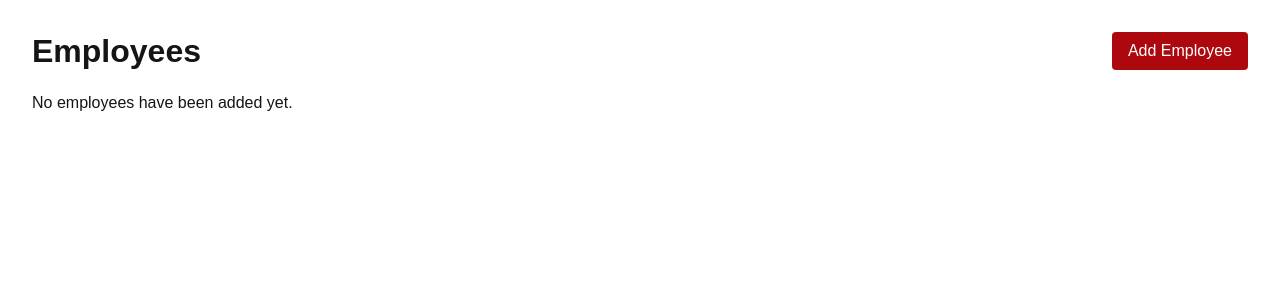
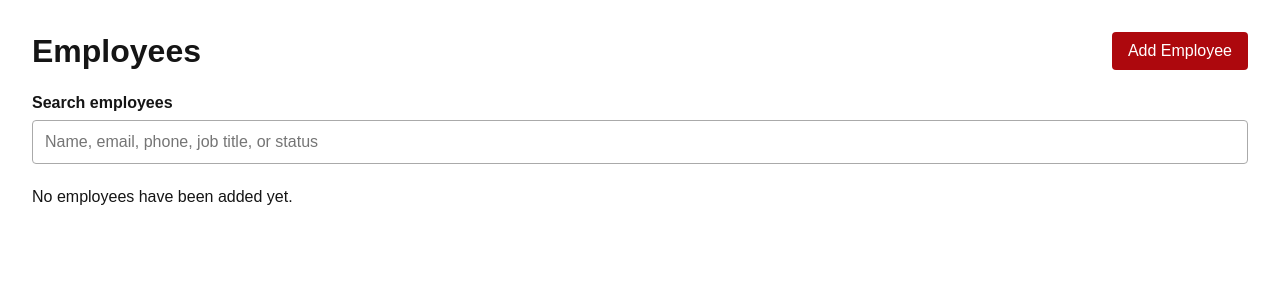
Before and after one commit to ryan4336/ToolTrack-WebApp, a Flask app: page /employees in a window 1280 px wide. Shown: the part 90-390 px from the top of the page. Run offline with Flask 3, Linux system fonts and the light colour scheme; data that the repository does not hold is empty; parts of the project's set-up code (start-up, migrations or seed data) failed here and were passed over.

Commit message:
added search bar + styling using CSS and functionality using JavaScript

```diff
--- /dev/null
+++ b/static/employees.js
@@ -0,0 +1,42 @@
+// search bar will search all fields (minus status and Admin) for any matching strings anywhere within those fields.
+// Search will happen on user input, but delay 300ms and reset on input so the browser is not acting on every single typed letter
+
+// Find the search field, employee rows, and empty-results message
+const searchInput = document.getElementById("employee-search");
+const employeeRows = document.querySelectorAll(".employee-row");
+const noResults = document.getElementById("no-search-results");
+
+//Search should happen after 300 milliseconds of no typing to reduce load on browser
+
+// make a timer so it can be reset when the user keeps typing
+let searchTimer;
+
+// Function that runs whenever the user types or clears the search field
+searchInput.addEventListener("input", function () {
+    // Reset the search timer since an action was performed
+    clearTimeout(searchTimer);
+
+    // Use setTimeout to set 300 ms as timeout, and function to run after timeout
+    searchTimer = setTimeout(function () {
+        const search = searchInput.value.trim().toLowerCase();
+        let visibleCount = 0;
+
+        employeeRows.forEach(function (row) {
+            // Search the employee's ID, name, email, phone, and job title
+            const employeeText = row.dataset.search.toLowerCase();
+            let matches = employeeText.includes(search);
+
+            // Hide rows that don't match
+            row.hidden = !matches;
+
+            if (matches) {
+                visibleCount++;
+            }
+        });
+
+        // Display the message when no employees match the search
+        if (noResults) {
+            noResults.hidden = visibleCount !== 0;
+        }
+    }, 300);
+});
--- a/static/style.css
+++ b/static/style.css
@@ -300,7 +300,8 @@ body {
 /* Give inputs, dropdowns, and text areas the same appearance */
 .form-group input,
 .form-group select,
-.form-group textarea {
+.form-group textarea,
+.search-controls input {
     width: 100%;
     padding: 12px;
     border: 1px solid #aaaaaa;
@@ -330,3 +331,34 @@ body {
 .form-error {
     color: var(--hulett-red);
 }
+
+/* ---------------- SHARED SEARCH --------------- */
+/* ---------------------------------------------- */
+/* ---------------------------------------------- */
+
+/* Separate the search area from the other page content */
+.search-form {
+    margin-bottom: 24px;
+}
+
+.search-form label {
+    display: block;
+    margin-bottom: 8px;
+    font-weight: 600;
+}
+
+/* Keep the search field and buttons in a row */
+.search-controls {
+    display: flex;
+    align-items: center;
+    gap: 12px;
+}
+
+.search-controls input {
+    flex: 1;
+    min-width: 0;
+}
+
+.search-controls .button {
+    flex-shrink: 0;
+}
--- a/templates/add_employee.html
+++ b/templates/add_employee.html
@@ -62,7 +62,7 @@
 
         <div class="form-actions">
             <a class="button button-cancel" href="{{ url_for('employees') }}">Cancel</a>
-            <button type="submit" class="button">Save Changes</button>
+            <button type="submit" class="button">Add Employee</button>
         </div>
     </form>
 {% endblock %}
--- a/templates/employees.html
+++ b/templates/employees.html
@@ -10,6 +10,16 @@
     <a href="{{ url_for('add_employee') }}" class="button">
         Add Employee
     </a>
+</div>
+<!-- Search bar; Use JavaScript to filter the employee rows as the user types -->
+<div class="search-form">
+    <label for="employee-search">Search employees</label>
+
+    <div class="search-controls">
+        <input type="search"
+               id="employee-search"
+               placeholder="Name, email, phone, job title, or status">
+    </div>
 </div>
 
 {% if employees %}
@@ -29,8 +39,16 @@
 
         <tbody>
             <!-- Create one table row for each employee from the database -->
+            <!-- Store each employee's information in data-search so JS script can filter the row -->
             {% for employee in employees %}
-            <tr>
+            <tr class="employee-row"
+                data-search="
+                {{ employee.employee_id }}
+                {{ employee.name }}
+                {{ employee.email }}
+                {{ employee.phone_number or '' }}
+                {{ employee.job_title }}">
+
                 <td>{{ employee.name }}
                     <!-- Display indicator for admins -->
                     {% if employee.admin %}
@@ -54,7 +72,10 @@
         </tbody>
     </table>
 </div>
+<!-- JavaScript shows this only when no rows match the search -->
+<p id="no-search-results" hidden>No employees match your search.</p>
 {% else %}
-<p>No employees have been added yet.</p>
+    <p>No employees have been added yet.</p>
 {% endif %}
+<script src="{{ url_for('static', filename='employees.js') }}" defer></script>
 {% endblock %}
```
